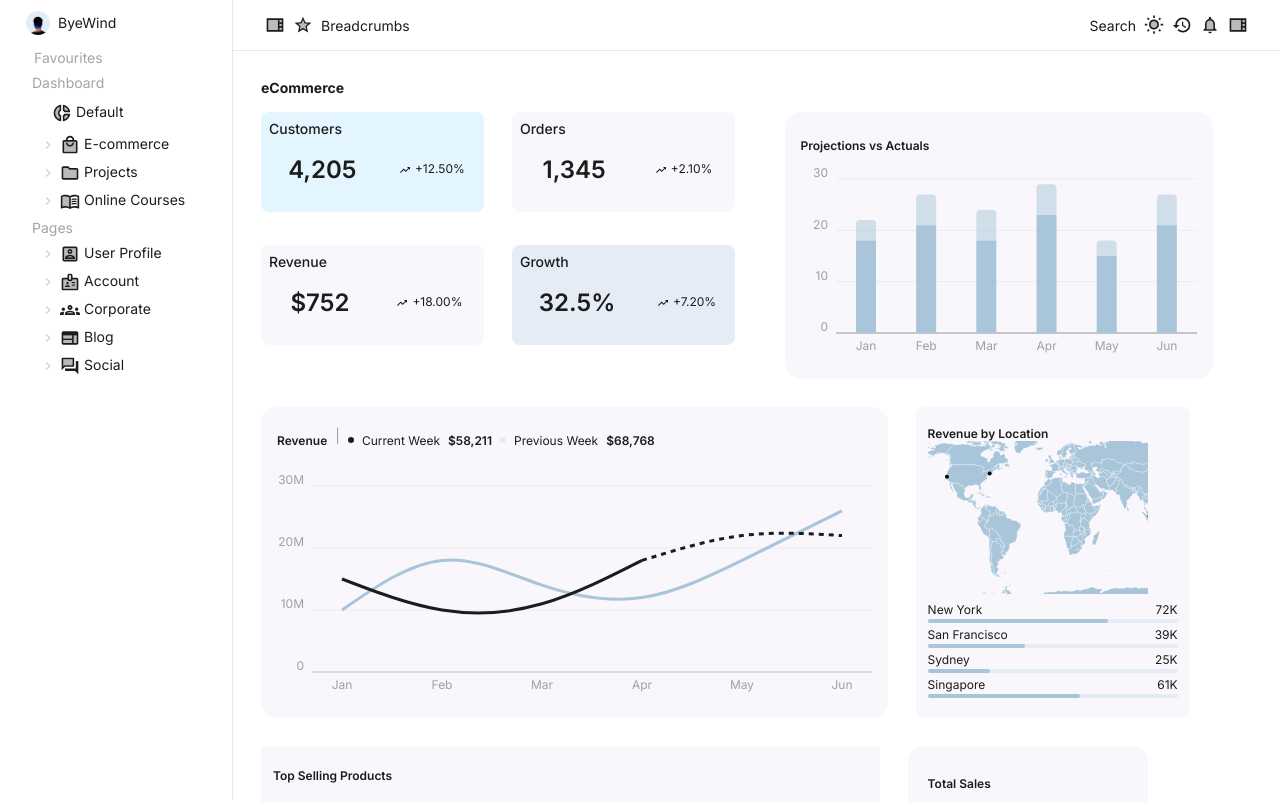
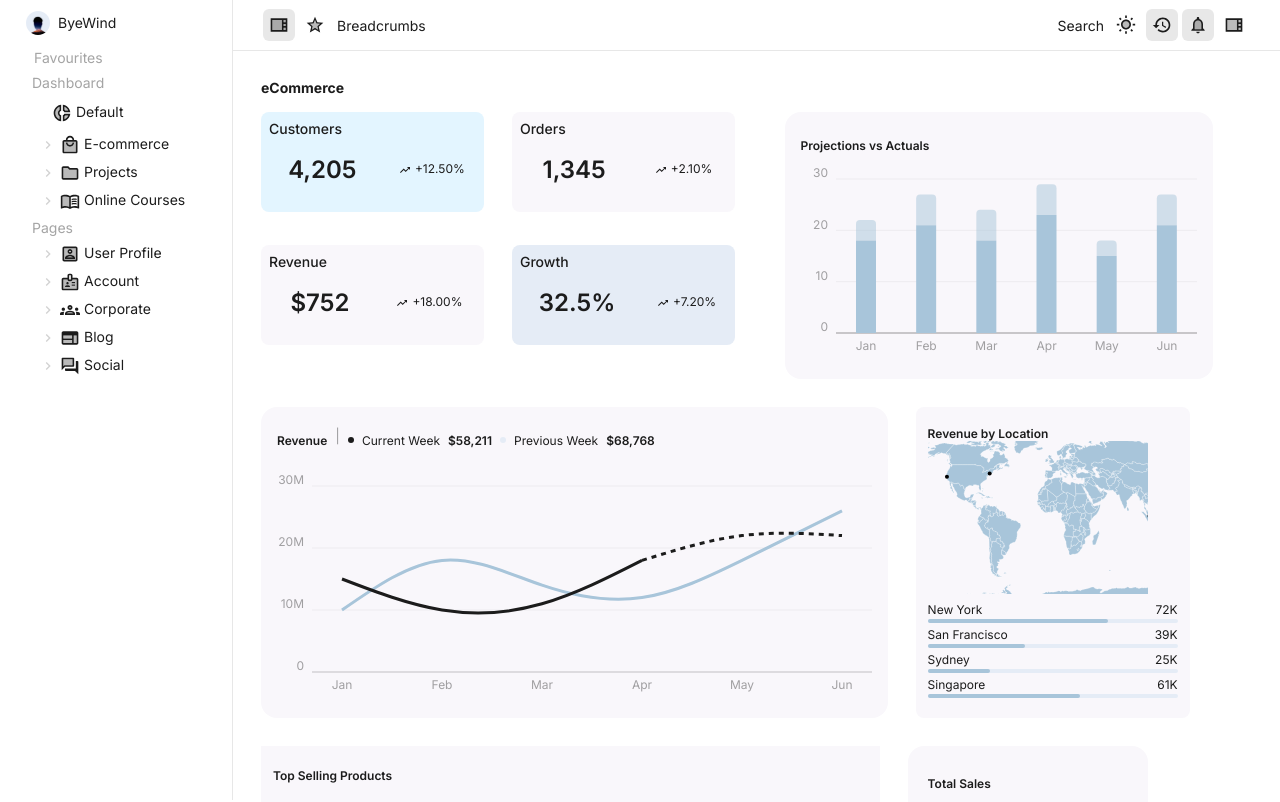
Before and after one commit to error404-sp/jp-dashboard, a React (Vite) app: page / in a window 1280 px wide. Shown: the top 802 px of the page. Built offline with nearby package versions, Linux system fonts and the light colour scheme.

Commit message:
feat: navbar and sidebar func

```diff
--- a/src/components/layout/Navbar.jsx
+++ b/src/components/layout/Navbar.jsx
@@ -27,6 +27,7 @@ const Navbar = () => {
         type="button"
         aria-label="Toggle side panel"
         onClick={toggleSidePanel}
+        className={state.sidePanel ? styles.active : ""}
       >
         <ThemeIcon icon={ViewSidebarTwoTone} />
       </button>
@@ -35,7 +36,12 @@ const Navbar = () => {
       </button>
       <Navigation />
 
-      <button type="button" aria-label="Change theme" onClick={toggleTheme}>
+      <button
+        type="button"
+        aria-label="Change theme"
+        onClick={toggleTheme}
+        className={state.theme == "dark" ? styles.active : ""}
+      >
         <ThemeIcon icon={WbSunnyTwoTone} />
       </button>
 
@@ -43,6 +49,7 @@ const Navbar = () => {
         type="button"
         aria-label="Show recent activities"
         onClick={toggleRecents}
+        className={state.showRecent ? styles.active : ""}
       >
         <ThemeIcon icon={HistoryTwoTone} />
       </button>
@@ -51,6 +58,7 @@ const Navbar = () => {
         type="button"
         aria-label="Show notifications"
         onClick={toggleNotifs}
+        className={state.showNotif ? styles.active : ""}
       >
         <ThemeIcon icon={NotificationsNoneTwoTone} />
       </button>
@@ -59,6 +67,7 @@ const Navbar = () => {
         type="button"
         aria-label="Toggle RightPanel"
         onClick={toggleRightPanel}
+        className={state.rightPanel ? styles.active : ""}
       >
         <ThemeIcon icon={ViewSidebarTwoTone} />
       </button>
--- a/src/components/layout/layout.module.css
+++ b/src/components/layout/layout.module.css
@@ -7,7 +7,7 @@
   border-left: 1px solid var(--border-black);
   justify-self: flex-end;
   min-width: 200px;
-  max-width: 20vw;
+  max-width: 20%;
 }
 
 .navBar {
@@ -88,3 +88,18 @@
 .modalContent > div {
   margin-bottom: 1rem;
 }
+
+.navBar button {
+  background: none;
+  border: none;
+  cursor: pointer;
+  padding: 2px;
+  margin: 2px;
+  border-radius: 6px;
+  transition: background 0.2s, color 0.2s;
+}
+
+.navBar button.active {
+  background: var(--border-black);
+  color: var(--primary-black);
+}
--- a/src/components/sidePanel/SidePanel.jsx
+++ b/src/components/sidePanel/SidePanel.jsx
@@ -1,13 +1,21 @@
-import { useContext } from "react";
-import { sidePanelConfig } from "../../config/sidePanelConfig";
+import React, { useContext } from "react";
+import { NavLink } from "react-router-dom";
+import { LogoIcon } from "../../ui/LogoIcon";
 import Item from "./Item";
 import styles from "./sidePanel.module.css";
 import { DataContext } from "../../contexts/DataContext";
-import { NavLink } from "react-router-dom";
-import { LogoIcon } from "../../ui/LogoIcon";
+import { UIContext } from "../../contexts/UIContext";
+import { sidePanelConfig } from "../../config/sidePanelConfig";
 
 const SidePanel = () => {
-  const { state, dispatch } = useContext(DataContext);
+  const { state: uiState, dispatch: uiDispatch } = useContext(UIContext);
+  const { state } = useContext(DataContext);
+
+  const { breakpoint, sidePanel } = uiState;
+  const handleClose = () => uiDispatch({ type: "CLOSE_SIDE_PANEL" });
+
+  // Desktop: normal sidebar
+  if (breakpoint === "desktop") {
     return (
       <nav className={styles.sidePanel}>
         <NavLink to={"/"}>
@@ -16,17 +24,53 @@ const SidePanel = () => {
             <p>ByeWind</p>
           </div>
         </NavLink>
+
         <div style={{ marginLeft: 10 }}>
           <div className={styles.categoryItem}>Favourites</div>
           {state.favourites?.map((child) => (
-          <Item key={child.id} item={child} level={level + 1} />
+            <Item key={child.id} item={child} level={1} />
           ))}
         </div>
+
         {sidePanelConfig.map((item) => (
           <Item key={item.id} item={item} />
         ))}
       </nav>
     );
+  }
+
+  if (!sidePanel) return null;
+
+  return (
+    <div className={styles.sidePanelModalOverlay} onClick={handleClose}>
+      <div
+        className={styles.sidePanelModalContent}
+        onClick={(e) => e.stopPropagation()}
+      >
+        <button className={styles.sidePanelCloseBtn} onClick={handleClose}>
+          &times;
+        </button>
+
+        <NavLink to={"/"}>
+          <div className={styles.logoDiv}>
+            <LogoIcon />
+            <p>ByeWind</p>
+          </div>
+        </NavLink>
+
+        <div style={{ marginLeft: 10 }}>
+          <div className={styles.categoryItem}>Favourites</div>
+          {state.favourites?.map((child) => (
+            <Item key={child.id} item={child} level={1} />
+          ))}
+        </div>
+
+        {sidePanelConfig.map((item) => (
+          <Item key={item.id} item={item} />
+        ))}
+      </div>
+    </div>
+  );
 };
 
 export default SidePanel;
--- a/src/components/sidePanel/sidePanel.module.css
+++ b/src/components/sidePanel/sidePanel.module.css
@@ -24,3 +24,48 @@
   margin-left: 10px;
   column-gap: 8px;
 }
+
+.sidePanelModalOverlay {
+  position: fixed;
+  top: 0;
+  left: 0;
+  width: 100%;
+  height: 100%;
+  background: rgba(0, 0, 0, 0.4);
+  display: flex;
+  justify-content: flex-start;
+  z-index: 1000;
+}
+
+.sidePanelModalContent {
+  width: 80%;
+  max-width: 300px;
+  height: 100%;
+  background: var(--background);
+  padding: 1rem;
+  box-shadow: 2px 0 8px rgba(0, 0, 0, 0.2);
+  overflow-y: auto;
+  position: relative;
+  transform: translateX(-100%);
+  animation: sidePanelSlideIn 0.3s forwards;
+}
+
+@keyframes sidePanelSlideIn {
+  from {
+    transform: translateX(-100%);
+  }
+  to {
+    transform: translateX(0);
+  }
+}
+
+.sidePanelCloseBtn {
+  position: absolute;
+  top: 10px;
+  right: 10px;
+  font-size: 24px;
+  background: none;
+  border: none;
+  cursor: pointer;
+  color: var(--primary-black);
+}
--- a/src/contexts/uiReducer.js
+++ b/src/contexts/uiReducer.js
@@ -17,6 +17,9 @@ export const uiReducer = (state, action) => {
 
     case "TOGGLE_RIGHTPANEL":
       return { ...state, rightPanel: !state.rightPanel };
+
+    case "CLOSE_SIDE_PANEL":
+      return { ...state, sidePanel: false };
 
     case "CLOSE_RIGHT_PANEL":
       return { ...state, rightPanel: false };
--- a/src/data/dashboard.json
+++ b/src/data/dashboard.json
@@ -86,7 +86,7 @@
       { "name": "Singapore", "coords": [103.8198, 1.3521], "revenue": 61000 }
     ],
     "sales": [
-      { "name": "Direct", "value": 200.56, "color": "#1C1C1C" },
+      { "name": "Direct", "value": 200.56, "color": "var(--primary-black)" },
       { "name": "Affiliate", "value": 135.18, "color": "#BAEDBD" },
       { "name": "Sponsored", "value": 154.02, "color": "#95A4FC" },
       { "name": "E-mail", "value": 88.96, "color": "#B1E3FF" }
```
Lines whose indentation alone changed are shown as unchanged.
